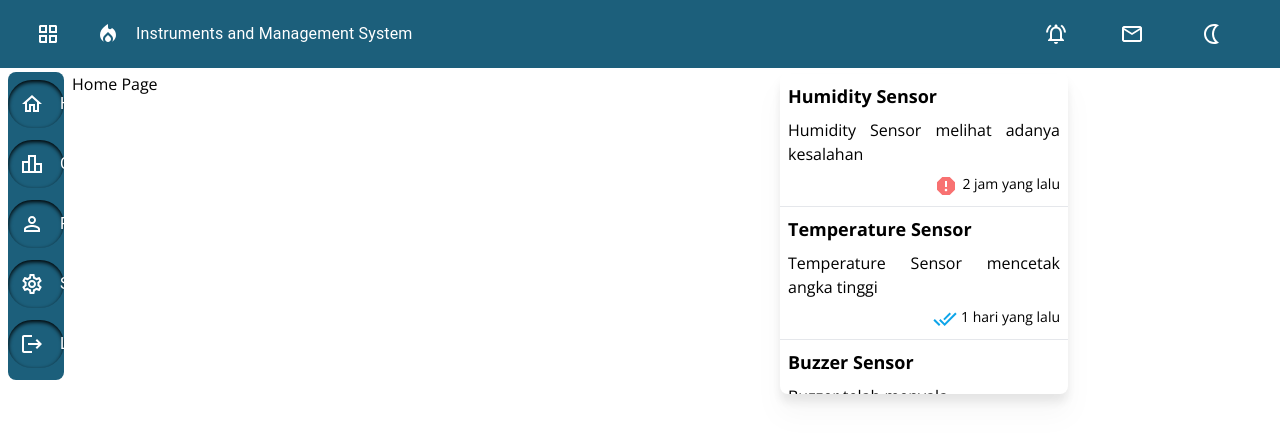
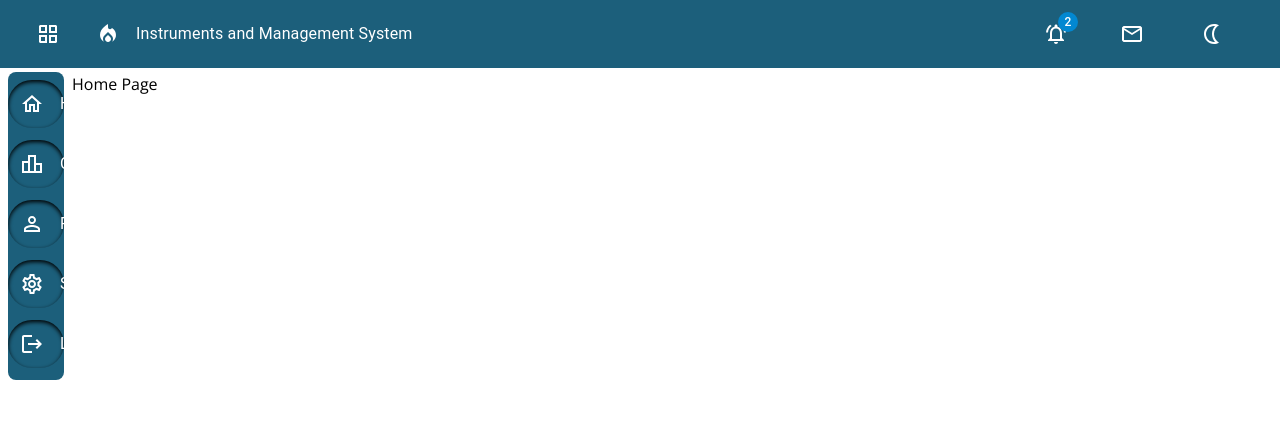
Before and after one commit to BilhaqAD07/fms-kedaireka, a Next.js app: page / in a window 1280 px wide. Shown: the top 442 px of the page. Built offline with nearby package versions, Linux system fonts and the light colour scheme.

Commit message:
update: coloring bagde n unread condition

```diff
--- a/src/components/Navigation/NotificationSelectBox.tsx
+++ b/src/components/Navigation/NotificationSelectBox.tsx
@@ -3,6 +3,7 @@ import Link from "next/link";
 import NotificationsActiveOutlinedIcon from '@mui/icons-material/NotificationsActiveOutlined';
 import DoneAllOutlinedIcon from '@mui/icons-material/DoneAllOutlined';
 import ReportIcon from '@mui/icons-material/Report';
+import { Badge,Typography } from '@mui/material';
 
 const actions = [
   { id: 1, title: "Humidity Sensor", description: 'Humidity Sensor melihat adanya kesalahan', timestamp: '2 jam yang lalu', route: "/", read: false },
@@ -14,6 +15,9 @@ const actions = [
 const NotificationSelectBox = () => {
   const [open, setOpen] = useState(false);
   const [notifications, setNotifications] = useState(actions);
+
+  // Hitung jumlah notifikasi yang belum terbaca (read: false)
+  const unreadNotifications = notifications.filter(notification => !notification.read);
 
   const handleNotificationClick = (id: number) => {
     // Temukan notifikasi dengan ID yang sesuai
@@ -35,11 +39,12 @@ const NotificationSelectBox = () => {
     <>
       <div className='flex flex-col justify-center items-center relative z-30'>
         <div onClick={() => setOpen((prev) => !prev)} className="flex flex-row justify-between items-center rounded-lg">
-          <NotificationsActiveOutlinedIcon className='rounded-full text-white text-4xl' />
+          <Badge badgeContent={unreadNotifications.length} color='info'> {/* Tampilkan jumlah notifikasi yang belum terbaca */}
+            <NotificationsActiveOutlinedIcon className='rounded-full text-white text-4xl' />
+          </Badge>
         </div>
-        <div className={`notification-box flex flex-col bg-white dark:bg-darkmode_grey text-black dark:text-white w-72 h-80 overflow-y-auto my-1 rounded-lg drop-shadow-xl dark:border-white border ${open ? "opacity-100" : "w-0 border-none"
+        <div className={`notification-box flex flex-col bg-white dark:bg-darkmode_grey text-black dark:text-white overflow-y-auto my-1 rounded-lg drop-shadow-xl dark:border-white border ${open ? "w-72 h-80" : "h-0 w-0 border-none"
           } transition-all duration-200 overflow-hidden absolute top-12 right-0`}>
-
           {notifications.map(({ id, title, description, timestamp, route, read }) => (
             <div
               key={id}
@@ -49,27 +54,27 @@ const NotificationSelectBox = () => {
               }}
               className={`notification-list flex justify-start p-2 border-b hover:bg-opacity-30 hover:bg-black`}
             >
-              <Link href={route} className='w-full flex flex-col'>
-                <div className="title text-left font-bold text-lg">
+              <Link href={route} className={`w-full flex flex-col p-2 rounded ${read ? 'dark:bg-darkmode_grey bg-white' : 'bg-sky-100 dark:bg-slate-600'}`}>
+                <Typography className="title text-left font-bold text-lg">
                   {title}
-                </div>
-                <div className="description text-justify mt-2">
+                </Typography>
+                <Typography className="description text-justify mt-2">
                   {description}
-                </div>
-                <div className="timestamp text-sm flex gap-1 justify-end mt-2">
+                </Typography>
+                <Typography className="timestamp text-sm flex gap-1 justify-end mt-2">
                   {read === false ? (
                     <ReportIcon className='text-red-400' />
                   ) : (
                     <DoneAllOutlinedIcon className='text-sky-500' />
                   )}
                   {timestamp}
-                </div>
+                </Typography>
               </Link>
             </div>
           ))}
         </div>
       </div>
-      <div className={`fixed inset-0 opacity-50 z-0 ${open ?
+      <div className={`fixed cursor-default inset-0 opacity-50 z-0 ${open ?
         "block" : " hidden"}`} onClick={() => setOpen(false)}>
       </div>
     </>
```
